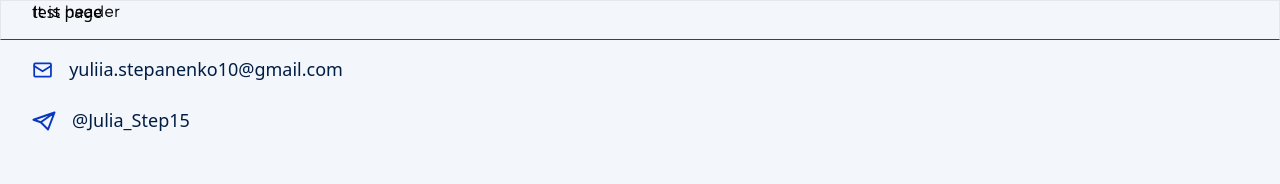
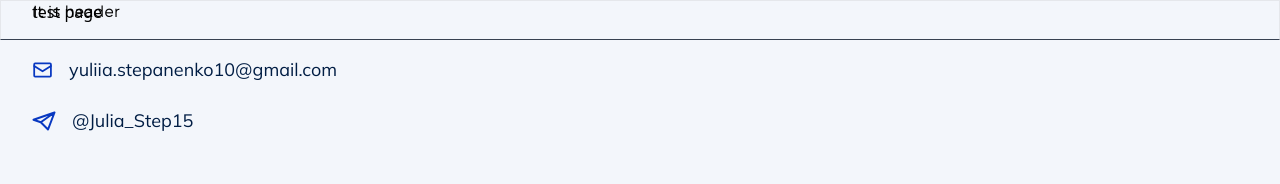
Before and after one commit to SoftRyzen-internship/career-consultant, a Next.js app: page /test in a window 1280 px wide. Shown: the top 184 px of the page. Built offline with nearby package versions, Linux system fonts and the light colour scheme.

Commit message:
add font-mulish and transition

```diff
--- a/components/Socials/Socials.tsx
+++ b/components/Socials/Socials.tsx
@@ -22,10 +22,10 @@ export const Socials = ({ className = '' }: ISocials) => {
           href={`mailto:${email}`}
           target="_blank"
           rel="noopener noreferrer nofollow"
-          className="py-2 xl:py-3 inline-flex gap-4 items-center text-accent active:text-text02 xl:hover:text-text02 xl:focus:text-text02"
+          className="py-2 xl:py-3 inline-flex gap-4 items-center text-accent active:text-text02 xl:hover:text-text02 xl:focus:text-text02 transition-all duration-300"
         >
           <EmailIcon className="w-6 h-6 stroke-accent" aria-label="Envelope" />
-          <span className="md:w-[148px] break-all xl:w-full text-text01 active:text-text02 xl:hover:text-text02 xl:focus:text-text02">
+          <span className="md:w-[148px] break-all xl:w-full font-mulish text-text01 active:text-text02 xl:hover:text-text02 xl:focus:text-text02 transition-all duration-300">
             {email}
           </span>
         </Link>
@@ -35,10 +35,10 @@ export const Socials = ({ className = '' }: ISocials) => {
           href={`https://t.me/${telegram.substring(1)}`}
           target="_blank"
           rel="noopener noreferrer nofollow"
-          className="py-2 xl:py-3 inline-flex gap-4 items-center text-accent active:text-text02 xl:hover:text-text02 xl:focus:text-text02"
+          className="py-2 xl:py-3 inline-flex gap-4 items-center text-accent active:text-text02 xl:hover:text-text02 xl:focus:text-text02 transition-all duration-300"
         >
           <TelegramIcon className="w-6 h-6" aria-label="Paper airplane" />
-          <span className="text-text01 active:text-text02 xl:hover:text-text02 xl:focus:text-text02">
+          <span className="font-mulish text-text01 active:text-text02 xl:hover:text-text02 xl:focus:text-text02 transition-all duration-300">
             {telegram}
           </span>
         </Link>
```
